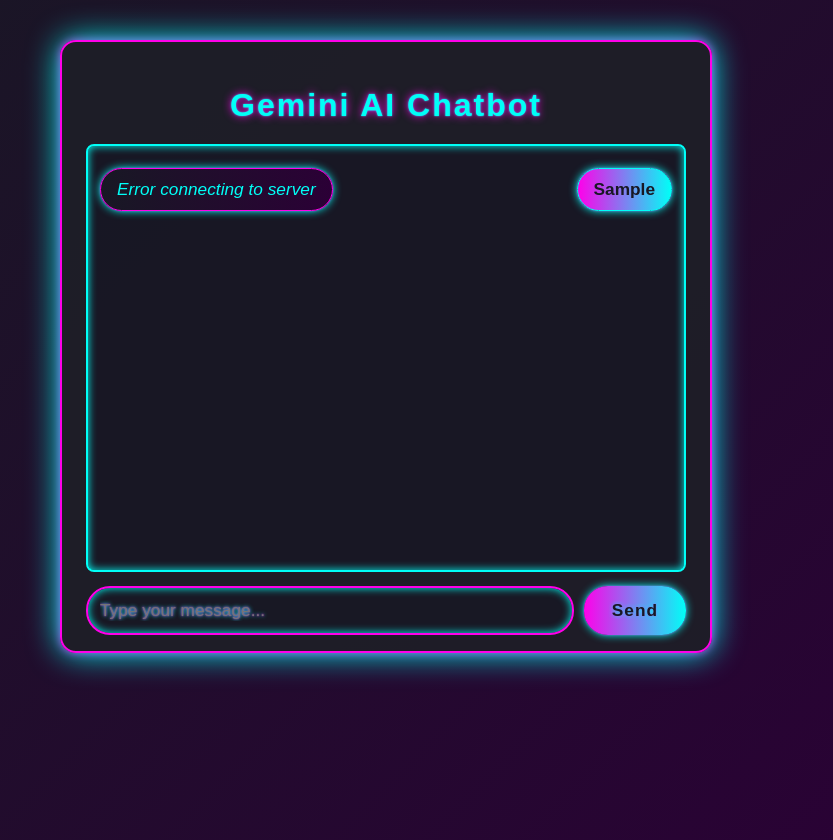
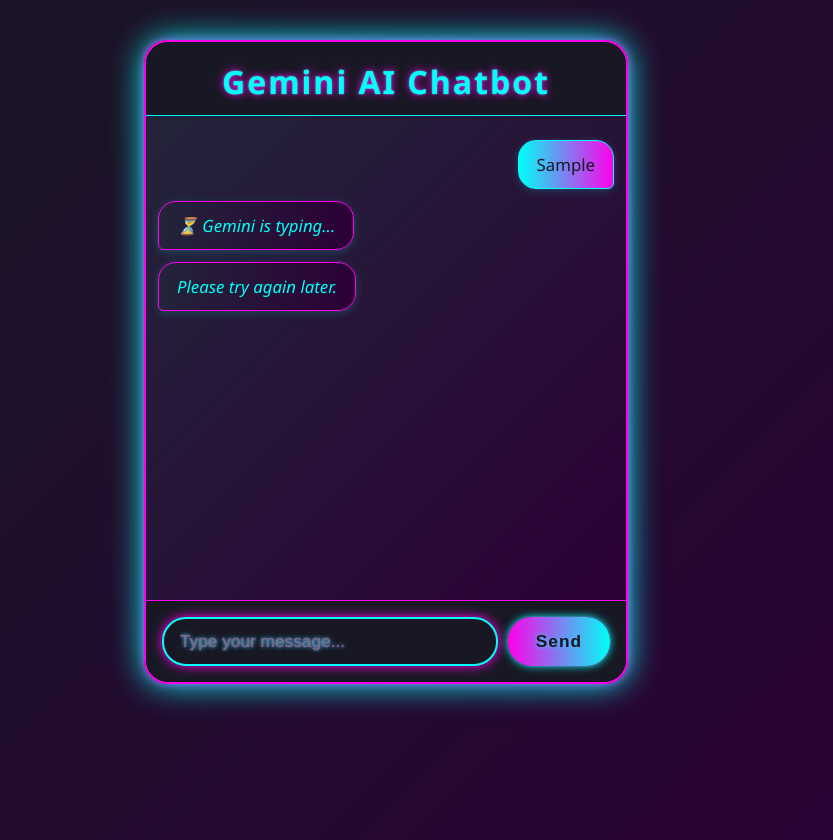
Before and after one commit to Aderahmanp/gemini-chatbot-api, a website: page src/index.html in a window 1280 px wide. Both pictures are taken after typing "Sample" into the empty fields and a click on the button "Send". Shown: the whole page, without its empty margins (254-1087 px from the left). Drawn offline with Linux system fonts and the light colour scheme; no server answers.

Commit message:
update layout

```diff
--- a/src/script.js
+++ b/src/script.js
@@ -10,8 +10,12 @@
 
   appendMessage('user', userMessage);
   input.value = '';
+  input.focus();
 
-  // connect to the server and send the message
+  // Show loading message
+  const loadingMsg = appendMessage('bot', '⏳ Gemini is typing...');
+  chatBox.scrollTop = chatBox.scrollHeight;
+
   try {
     const response = await fetch('/chat', {
       method: 'POST',
@@ -19,9 +23,18 @@
       body: JSON.stringify({ message: userMessage })
     });
     const data = await response.json();
+
+    // Remove loading message
+    if (loadingMsg && loadingMsg.parentNode) {
+      loadingMsg.parentNode.removeChild(loadingMsg);
+    }
     appendMessage('bot', data.output || data.error || 'No response from Gemini');
+    chatBox.scrollTop = chatBox.scrollHeight;
   } catch (err) {
-    appendMessage('bot', 'Error connecting to server');
+    if (loadingMsg && loadingMsg.parentNode) {
+      loadingMsg.parentNode.removeChild(loadingMsg);
+    }
+    appendMessage('bot', 'Please try again later.');
   }
 });
 
--- a/src/style.css
+++ b/src/style.css
@@ -1,6 +1,6 @@
-/* Cyberpunk Dark Mode Theme */
+/* WhatsApp-like Cyberpunk Chat UI */
 body {
-  font-family: 'Orbitron', 'Arial', sans-serif;
+  font-family: 'Segoe UI', 'Orbitron', Arial, sans-serif;
   background: linear-gradient(135deg, #181824 0%, #2b0036 100%);
   margin: 0;
   padding: 0;
@@ -9,35 +9,40 @@
 }
 
 .container {
-  max-width: 600px;
+  max-width: 480px;
   margin: 40px auto;
-  background: rgba(30, 30, 40, 0.95);
-  padding: 24px 24px 16px 24px;
-  border-radius: 16px;
+  background: rgba(30, 30, 40, 0.97);
+  padding: 0;
+  border-radius: 24px;
   box-shadow: 0 0 32px #00fff7, 0 0 8px #ff00ea;
   border: 2px solid #ff00ea;
-  position: relative;
+  display: flex;
+  flex-direction: column;
+  height: 80vh;
+  overflow: hidden;
 }
 
 h1 {
   text-align: center;
-  margin-bottom: 20px;
+  margin: 0;
+  padding: 18px 0 12px 0;
   color: #00fff7;
   text-shadow: 0 0 8px #ff00ea, 0 0 2px #00fff7;
   letter-spacing: 2px;
+  background: rgba(24, 24, 36, 0.95);
+  border-bottom: 1.5px solid #00fff7;
 }
 
 .chat-box {
-  height: 400px;
+  flex: 1;
   overflow-y: auto;
-  padding: 12px;
-  border: 2px solid #00fff7;
-  border-radius: 8px;
-  background: rgba(24, 24, 36, 0.95);
-  margin-bottom: 14px;
-  box-shadow: 0 0 8px #00fff7 inset;
+  padding: 24px 12px 12px 12px;
+  background: linear-gradient(135deg, #23243a 0%, #2b0036 100%);
   scrollbar-width: thin;
   scrollbar-color: #ff00ea #181824;
+  display: flex;
+  flex-direction: column;
+  gap: 8px;
 }
 
 .chat-box::-webkit-scrollbar {
@@ -49,45 +54,63 @@
 }
 
 .message {
-  margin: 10px 0;
-  padding: 10px 16px;
-  border-radius: 24px;
-  max-width: 80%;
-  display: inline-block;
-  font-size: 1.08em;
+  max-width: 75%;
+  padding: 12px 18px;
+  border-radius: 18px;
+  margin-bottom: 4px;
+  font-size: 1.05em;
   word-break: break-word;
-  box-shadow: 0 0 8px #00fff7, 0 0 2px #ff00ea;
+  box-shadow: 0 2px 8px #00fff733, 0 0 2px #ff00ea33;
   border: 1.5px solid transparent;
-  transition: background 0.2s;
+  position: relative;
+  clear: both;
+  animation: fadeIn 0.3s;
+}
+
+@keyframes fadeIn {
+  from { opacity: 0; transform: translateY(10px);}
+  to { opacity: 1; transform: translateY(0);}
 }
 
 .message.user {
-  background: linear-gradient(90deg, #ff00ea 0%, #00fff7 100%);
+  background: linear-gradient(90deg, #00fff7 0%, #ff00ea 100%);
   color: #181824;
-  float: right;
+  align-self: flex-end;
+  border-bottom-right-radius: 6px;
+  border-top-right-radius: 18px;
+  border-top-left-radius: 18px;
+  border-bottom-left-radius: 18px;
+  border-color: #00fff7;
+  font-weight: 500;
+  margin-left: 25%;
   text-align: right;
-  border-color: #00fff7;
-  font-weight: bold;
 }
 
 .message.bot {
-  background: linear-gradient(90deg, #181824 0%, #2b0036 100%);
+  background: linear-gradient(90deg, #23243a 0%, #2b0036 100%);
   color: #00fff7;
-  float: left;
-  text-align: left;
+  align-self: flex-start;
+  border-bottom-left-radius: 6px;
+  border-top-right-radius: 18px;
+  border-top-left-radius: 18px;
+  border-bottom-right-radius: 18px;
   border-color: #ff00ea;
   font-style: italic;
+  margin-right: 25%;
+  text-align: left;
 }
 
 form {
   display: flex;
   gap: 10px;
-  margin-top: 10px;
+  padding: 16px;
+  background: rgba(24, 24, 36, 0.98);
+  border-top: 1.5px solid #ff00ea;
 }
 
 input[type="text"] {
   flex: 1;
-  padding: 12px;
+  padding: 12px 16px;
   border-radius: 24px;
   border: 2px solid #ff00ea;
   background: #181824;
@@ -124,17 +147,8 @@
   box-shadow: 0 0 16px #ff00ea, 0 0 8px #00fff7;
 }
 
-/* Cyberpunk Glow for input and button */
 input[type="text"], button {
   text-shadow: 0 0 4px #00fff7, 0 0 2px #ff00ea;
 }
 
-/* Remove float after messages */
-.chat-box::after {
-  content: "";
-  display: block;
-  clear: both;
-}
-
-/* Optional: Import a cyberpunk font */
 @import url('https://fonts.googleapis.com/css2?family=Orbitron:wght@700&display=swap');
```
Also changed, not shown: src/index.js (+29 -4 lines).
